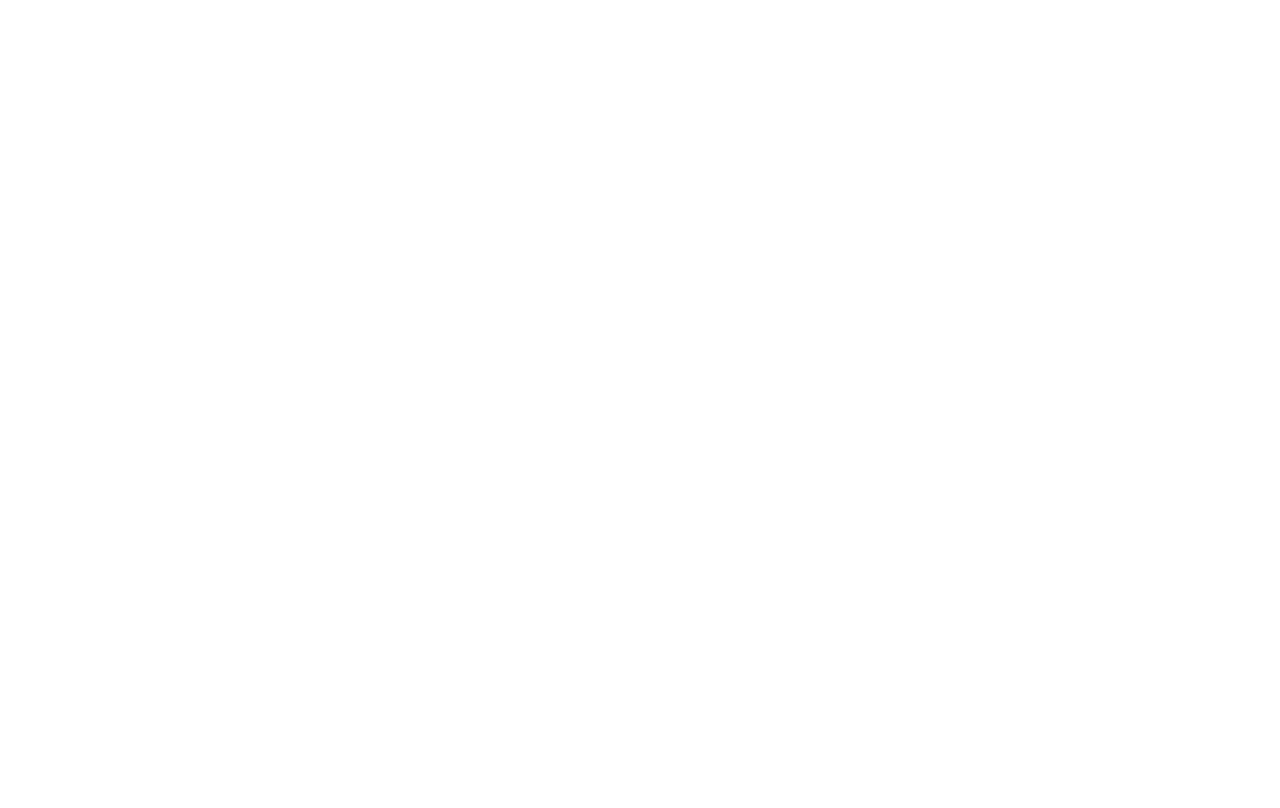
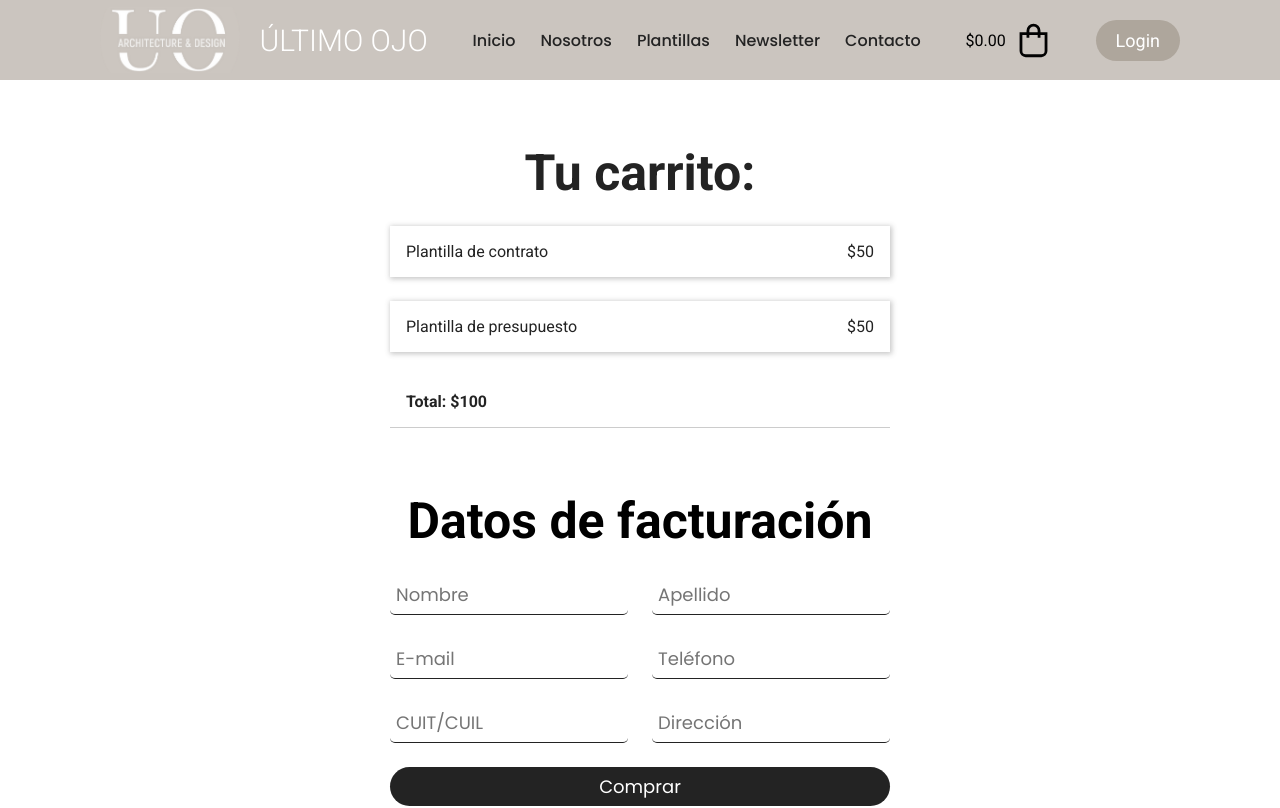
Before and after one commit to LeoPopolo/UltimoOjoWeb, an Angular app: page /checkout in a window 1280 px wide. Before the commit this address led to /. Shown: the top 808 px of the page. Built offline with nearby package versions, Linux system fonts and the light colour scheme.

Commit message:
checkout de compra

```diff
--- a/src/app/app.routes.ts
+++ b/src/app/app.routes.ts
@@ -10,6 +10,7 @@ import { PackTemplateComponent } from './web/layouts/pack-template/pack-template
 import { ContractTemplateComponent } from './web/layouts/contract-template/contract-template.component';
 import { QuestionnaireComponent } from './web/layouts/questionnaire/questionnaire.component';
 import { BudgetTemplateComponent } from './web/layouts/budget-template/budget-template.component';
+import { CheckoutComponent } from './web/layouts/checkout/checkout.component';
 
 export const routes: Routes = [
   {
@@ -59,6 +60,10 @@ export const routes: Routes = [
     component: BudgetTemplateComponent,
   },
   {
+    path: 'checkout',
+    component: CheckoutComponent,
+  },
+  {
     path: '',
     redirectTo: 'home',
     pathMatch: 'full',
--- a/src/app/styles/settings.scss
+++ b/src/app/styles/settings.scss
@@ -12,7 +12,7 @@ $fontSizes: (
   s: 18px,
   m: 24px,
   l: 30px,
-  xl: 60px,
+  xl: 50px,
   xxl: 70px
 );
 
--- a/src/app/web/components/navbar/navbar.component.html
+++ b/src/app/web/components/navbar/navbar.component.html
@@ -10,8 +10,9 @@
     <span routerLink="/home" class="Navbar__sections__link">Inicio</span>
     <span routerLink="/about" class="Navbar__sections__link">Nosotros</span>
     <span
-      routerLink="/pack"
       class="Navbar__sections__link Navbar__sections__link--templates"
+      [ngStyle]="{'display': ''}"
+      (click)="toggleOptionsMobile()"
     >
       Plantillas
 
@@ -39,7 +40,7 @@
     >
     <span routerLink="/contact" class="Navbar__sections__link">Contacto</span>
   </div>
-  <div class="Navbar__cart">
+  <div class="Navbar__cart" routerLink="/checkout">
     <span class="Navbar__cart__total">{{ 0 | currency }} </span>
     <img
       class="Navbar__cart__image"
--- a/src/app/web/components/navbar/navbar.component.ts
+++ b/src/app/web/components/navbar/navbar.component.ts
@@ -1,4 +1,4 @@
-import { CurrencyPipe } from '@angular/common';
+import { CurrencyPipe, NgStyle } from '@angular/common';
 import { Component } from '@angular/core';
 import { RouterModule } from '@angular/router';
 import { ButtonComponent } from "../button/button.component";
@@ -9,7 +9,7 @@ import { SidebarComponent } from "../sidebar/sidebar.component";
     standalone: true,
     templateUrl: './navbar.component.html',
     styleUrl: './navbar.component.scss',
-    imports: [RouterModule, CurrencyPipe, ButtonComponent, SidebarComponent]
+    imports: [RouterModule, CurrencyPipe, ButtonComponent, SidebarComponent, NgStyle]
 })
 export class NavbarComponent {
   sidebarOpen = false;
@@ -17,4 +17,8 @@ export class NavbarComponent {
   toggleSidebar() {
     this.sidebarOpen = !this.sidebarOpen;
   }
+
+  toggleOptionsMobile() {
+
+  }
 }
--- a/src/app/web/layouts/budget-template/budget-template.component.html
+++ b/src/app/web/layouts/budget-template/budget-template.component.html
@@ -3,14 +3,19 @@
 
   <section class="Main__body">
     <section class="Main__body__welcome">
-        <h1 class="Main__body__welcome__title">Plantilla Canva | ${{template().price}}</h1>
+      <h1 class="Main__body__welcome__title">
+        Plantilla Canva | ${{ template().price }}
+      </h1>
 
-        <h2 class="Main__body__welcome__description">{{template().description}}</h2>
+      <h2 class="Main__body__welcome__description">
+        {{ template().description }}
+      </h2>
 
-        <button class="Main__body__welcome__button"
-          (click)="addTemplate()"
-        >
-          <img class="Main__body__welcome__button__icon" src="../../../../assets/svg/cart.svg">
+      <button class="Main__body__welcome__button" (click)="addTemplate()">
+        <img
+          class="Main__body__welcome__button__icon"
+          src="../../../../assets/svg/cart.svg"
+        />
         Agregar al carrito
       </button>
     </section>
--- /dev/null
+++ b/src/app/web/layouts/checkout/checkout.component.html
@@ -0,0 +1,44 @@
+<app-navbar/>
+
+<main class="Checkout">
+
+  <section class="Checkout__cart">
+    <h2 class="Checkout__cart__title">Tu carrito:</h2>
+    <div class="Checkout__cart__item">
+      <span>Plantilla de contrato</span>
+      <span>$50</span>
+    </div>
+    <div class="Checkout__cart__item">
+      <span>Plantilla de presupuesto</span>
+      <span>$50</span>
+    </div>
+    <div class="Checkout__cart__total">
+      <span>Total: $100</span>
+    </div>
+  </section>
+
+  <section class="Checkout__form">
+    <h2 class="Checkout__form__title">Datos de facturación</h2>
+
+    <form class="Checkout__form__data">
+      <div class="Checkout__form__data__wrapper">
+        <app-input class="Checkout__form__data__wrapper__control" placeholderValue="Nombre"/>
+        <app-input class="Checkout__form__data__wrapper__control" placeholderValue="Apellido"/>
+      </div>
+      <div class="Checkout__form__data__wrapper">
+        <app-input class="Checkout__form__data__wrapper__control" placeholderValue="E-mail" type="email"/>
+        <app-input class="Checkout__form__data__wrapper__control" placeholderValue="Teléfono"/>
+      </div>
+      <div class="Checkout__form__data__wrapper">
+        <app-input class="Checkout__form__data__wrapper__control" placeholderValue="CUIT/CUIL"/>
+        <app-input class="Checkout__form__data__wrapper__control" placeholderValue="Dirección"/>
+      </div>
+      <div class="Checkout__form__data__actions">
+        <app-button class="Checkout__form__data__actions__button" type="Primary" text="Comprar"/>
+      </div>
+    </form>
+  </section>
+
+</main>
+
+<app-footer/>
--- /dev/null
+++ b/src/app/web/layouts/checkout/checkout.component.scss
@@ -0,0 +1,77 @@
+@use '../../../styles/tools.scss' as tools;
+
+.Checkout {
+  display: flex;
+  flex-direction: column;
+  align-items: center;
+  justify-content: center;
+  padding-block: 5%;
+
+  &__cart {
+    width: 500px;
+    display: flex;
+    color: tools.colors(blackOne);
+    flex-direction: column;
+    gap: tools.spacing(m);
+
+    &__title {
+      font-size: tools.fontSizes(xl);
+      text-align: center;
+    }
+
+    &__item {
+      padding: 1em;
+      display: flex;
+      align-items: center;
+      justify-content: space-between;
+      box-shadow: 1px 1px 5px 1px #50505050;
+    }
+
+    &__total {
+      padding: 1em;
+      font-weight: bold;
+      border-bottom: 1px solid #ccc;
+    }
+  }
+
+  &__form {
+    width: 500px;
+    margin-top: 5%;
+
+    &__title {
+      text-align: center;
+      font-size: tools.fontSizes(xl);
+    }
+
+    &__data {
+      margin-top: 5%;
+      display: flex;
+      gap: tools.spacing(m);
+      flex-direction: column;
+
+      &__wrapper {
+        display: flex;
+        width: 100%;
+        gap: tools.spacing(m);
+
+        &__control {
+
+        }
+
+        &__button {
+
+        }
+      }
+
+      &__actions {
+        width: 100%;
+        display: flex;
+
+        &__button {
+
+          width: 100%;
+        }
+      }
+    }
+  }
+}
```
Also changed, not shown: src/app/web/layouts/checkout/checkout.component.ts (added, +16 -0 lines). Lines whose indentation alone changed are shown as unchanged.
